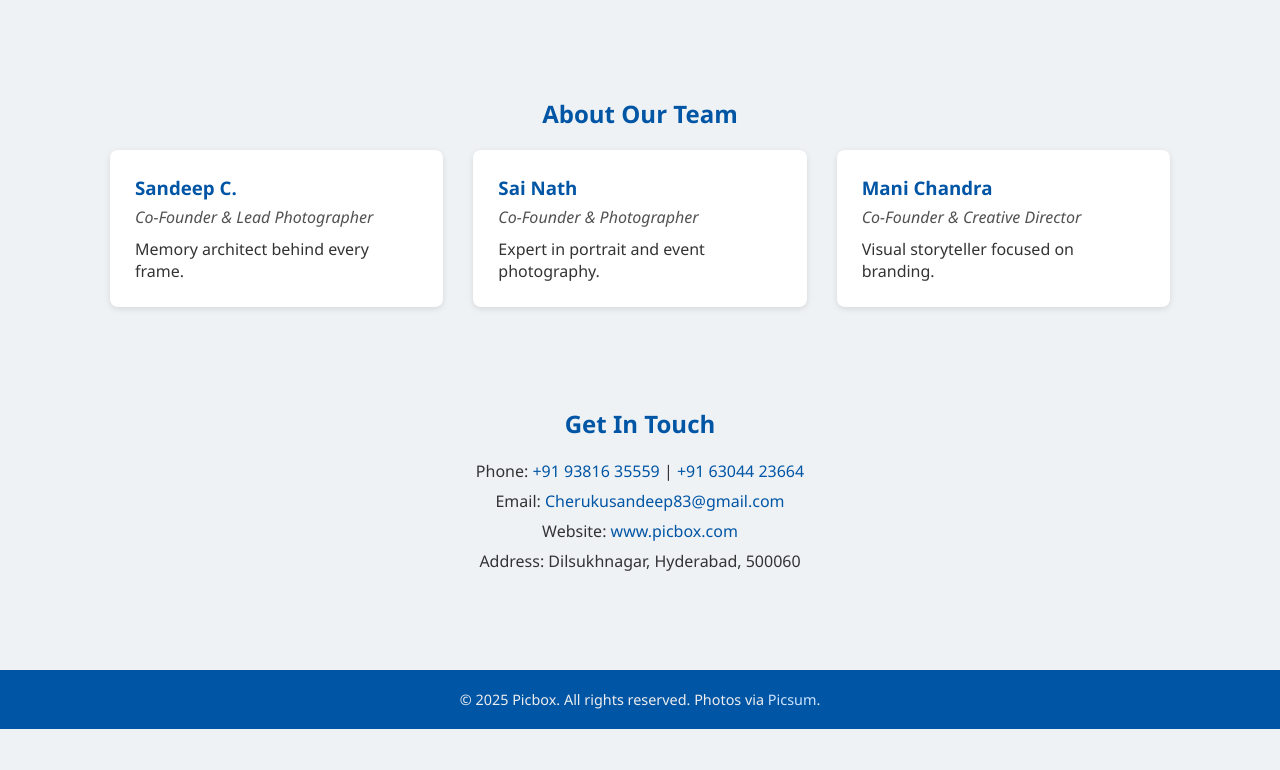
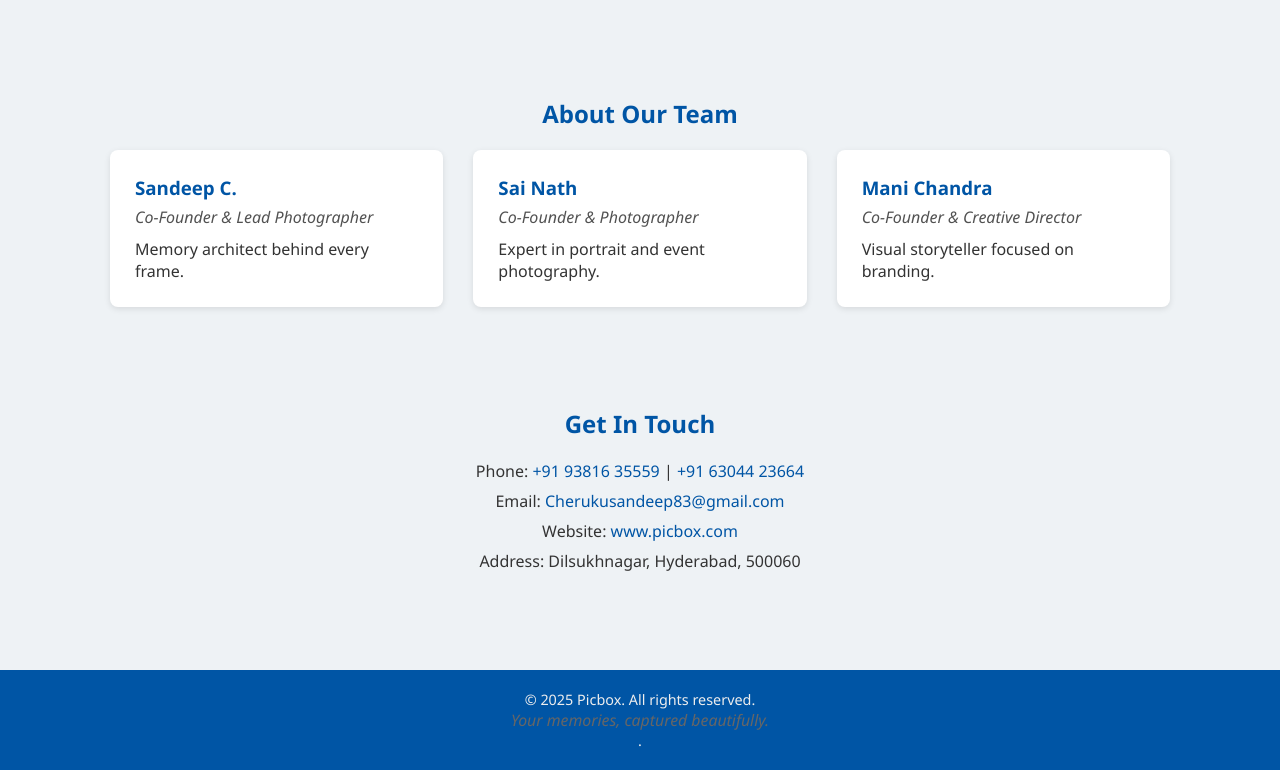
Before and after one commit to Sandie11/PICBOX, a plain HTML site: page index.html in a window 1280 px wide. Shown: the part 1091-1861 px from the top of the page. Before the commit the page ends 1820 px from the top, so only its background shows below. Drawn offline with Linux system fonts and the light colour scheme.

Commit message:
Update index.html

```diff
--- a/index.html
+++ b/index.html
@@ -116,7 +116,7 @@
 
   <!-- Footer -->
   <footer>
-    &copy; 2025 Picbox. All rights reserved. Photos via <a href="https://picsum.photos/" target="_blank">Picsum</a>.
+    &copy; 2025 Picbox. All rights reserved.   <p style="font-style: italic; color: #666; font-size: 1.1em;">Your memories, captured beautifully.</p>.
   </footer>
 
   <script>
```
